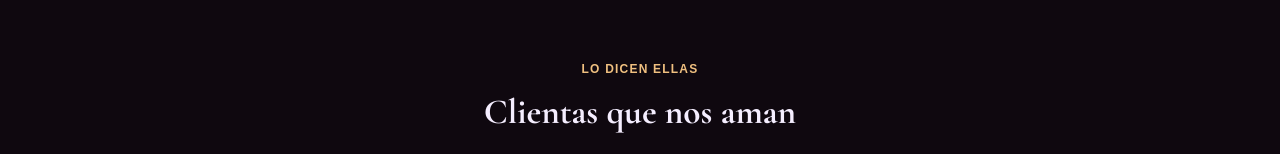
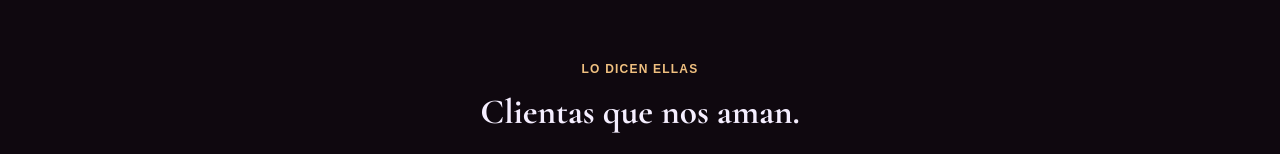
Before and after one commit to GHz-0/EsteticaNails, a Vue app: page / in a window 1280 px wide. Shown: the part 1712-1866 px from the top of the page. Built offline with nearby package versions, Linux system fonts and the light colour scheme; a web font is replaced by a local one.

Commit message:
Hice cambios a la pagina, para ver otro diseño

```diff
--- a/src/modulos/autenticacion/vistas/InicioView.vue
+++ b/src/modulos/autenticacion/vistas/InicioView.vue
@@ -168,7 +168,7 @@
     <section class="section testimonios-section">
       <header class="section-header centered">
         <p class="eyebrow">Lo dicen ellas</p>
-        <h2>Clientas que nos aman</h2>
+        <h2>Clientas que nos aman.</h2>
       </header>
 
       <div class="testimonios-grid">
```
